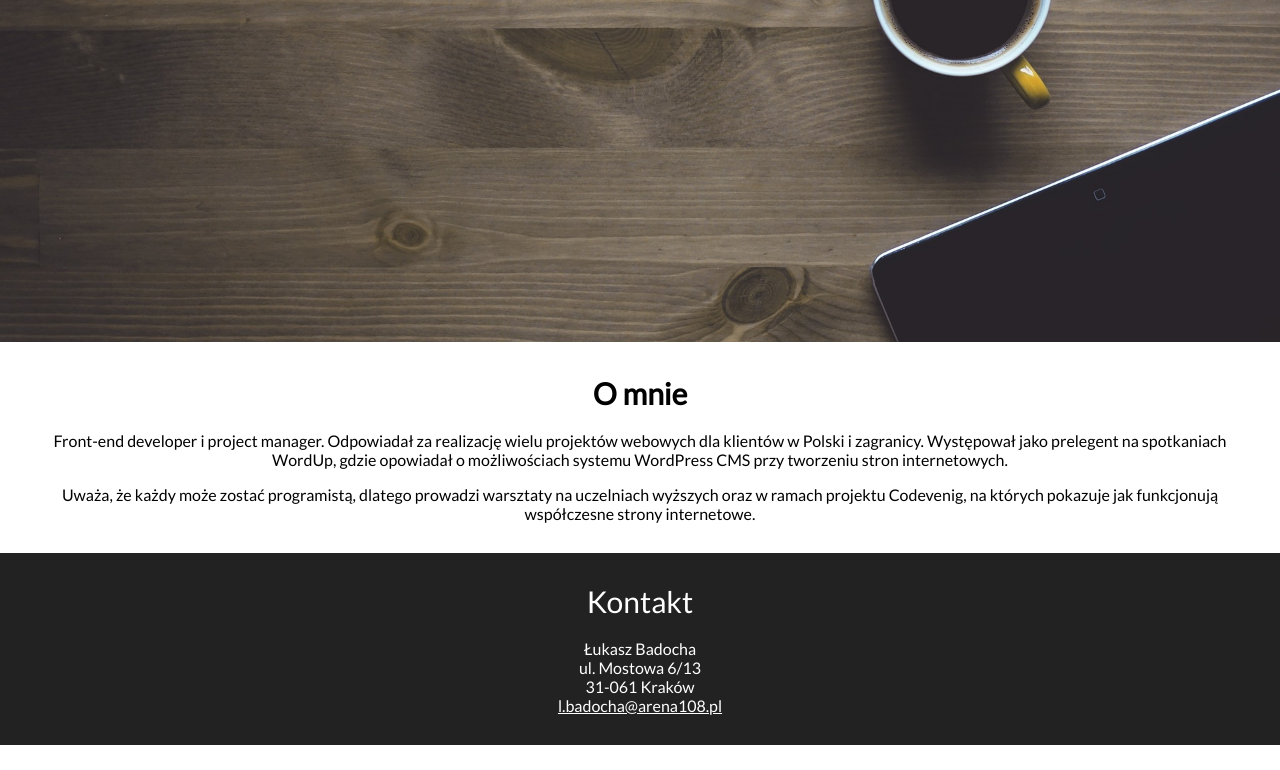
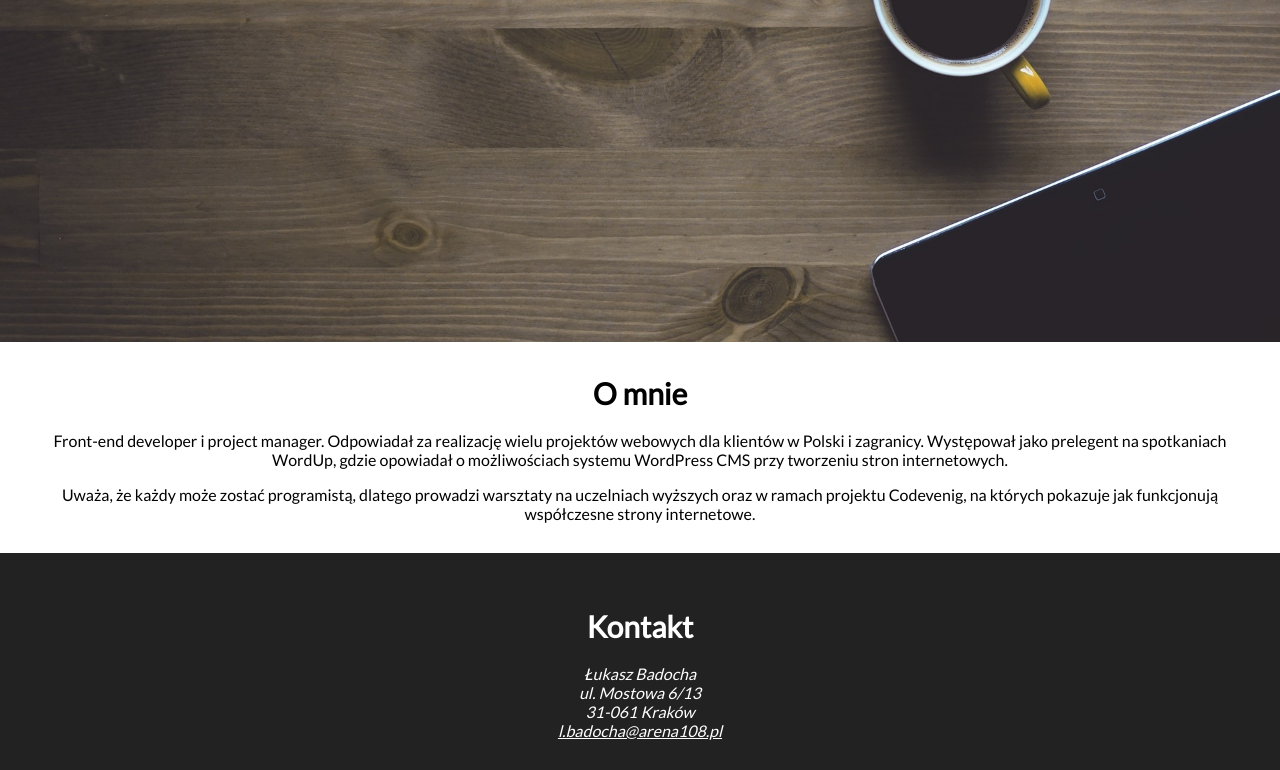
Before and after one commit to arturgrzes/html5, a plain HTML site: page projekt-do-poprawy/index.html in a window 1280 px wide. Shown: the part 578-1348 px from the top of the page. Before the commit the page ends 1323 px from the top, so only its background shows below. Drawn offline with Linux system fonts and the light colour scheme.

Commit message:
dodanie footera

```diff
--- a/projekt-do-poprawy/index.html
+++ b/projekt-do-poprawy/index.html
@@ -35,15 +35,15 @@
   </section>
 
 
-  <div id="contact">
-    <div id="contact-header">Kontakt</div>
-    <div id="contact-content">
+  <footer id="contact">
+    <h2 id="contact-header">Kontakt</h2>
+    <address id="contact-content">
       Łukasz Badocha<br />
       ul. Mostowa 6/13<br />
       31-061 Kraków<br />
       <a href="mailto:l.badocha@arena108.pl">l.badocha@arena108.pl</a>
-    </div>
-  </div>
+    </address>
+  </footer>
 
 </body>
 
```
